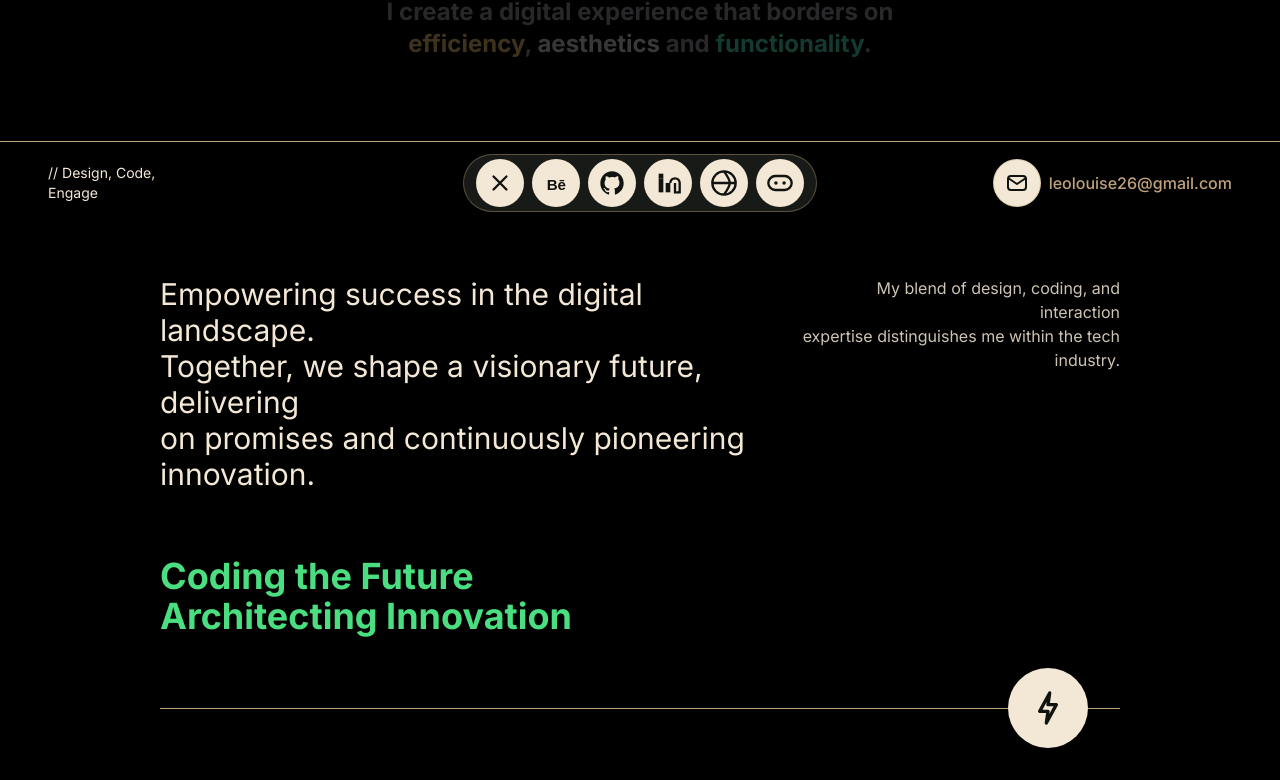
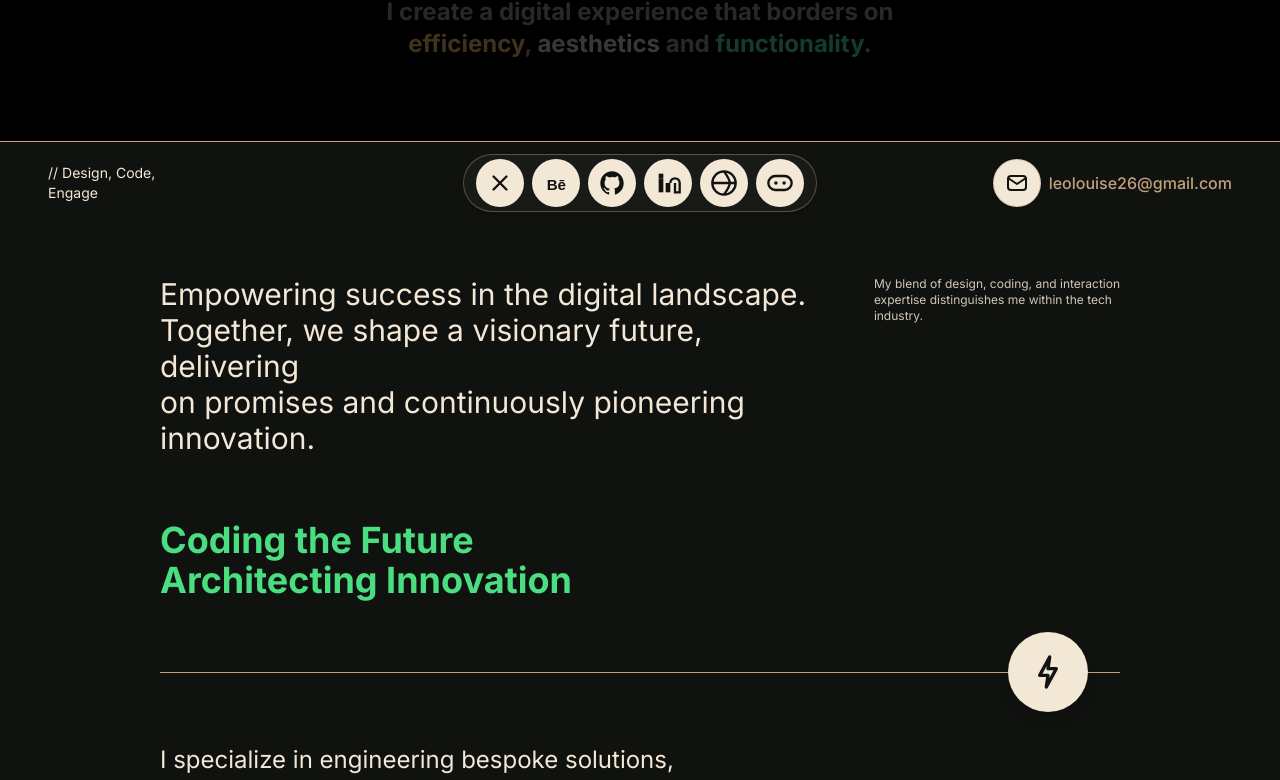
Before and after one commit to Leocch1/my-portfolio, a Next.js app: page / in a window 1280 px wide. Shown: the part 738-1518 px from the top of the page. Built offline with nearby package versions, Linux system fonts and the light colour scheme.

Commit message:
modifications in about

```diff
--- a/components/sections/about.tsx
+++ b/components/sections/about.tsx
@@ -69,7 +69,7 @@ export default function AboutSection() {
 	return (
 		<section
 			id="about"
-			className="pt-2 pb-6 md:pb-10 bg-black text-[#f3e7d5]"
+			className="pt-2 pb-6 md:pb-10 bg-[#101210] text-[#f3e7d5]"
 		>
 			<hr
 				className="border-[#bfa27a] mb-1 w-full"
@@ -122,11 +122,14 @@ export default function AboutSection() {
 								on promises and continuously pioneering<br />
 								innovation.
 							</h2>
-							<div className="text-sm md:text-base text-[#f3e7d5] max-w-xs md:text-right mb-8 md:mb-0 px-2 md:px-0" style={{ color: "#f3e7d5", opacity: 0.85 }}>
-								My blend of design, coding, and interaction<br />
-								expertise distinguishes me within the tech<br />
-								industry.
-							</div>
+							<div
+                                className="text-xs text-[#f3e7d5] max-w-xs text-left mb-8 md:mb-0 px-2 md:px-0"
+                                style={{ color: "#f3e7d5", opacity: 0.85 }}
+                            >
+                                My blend of design, coding, and interaction<br />
+                                expertise distinguishes me within the tech<br />
+                                industry.
+                            </div>
 						</div>
 						{/* Green Heading */}
 						<div className="text-green-400 text-2xl md:text-4xl font-bold my-8">
```
